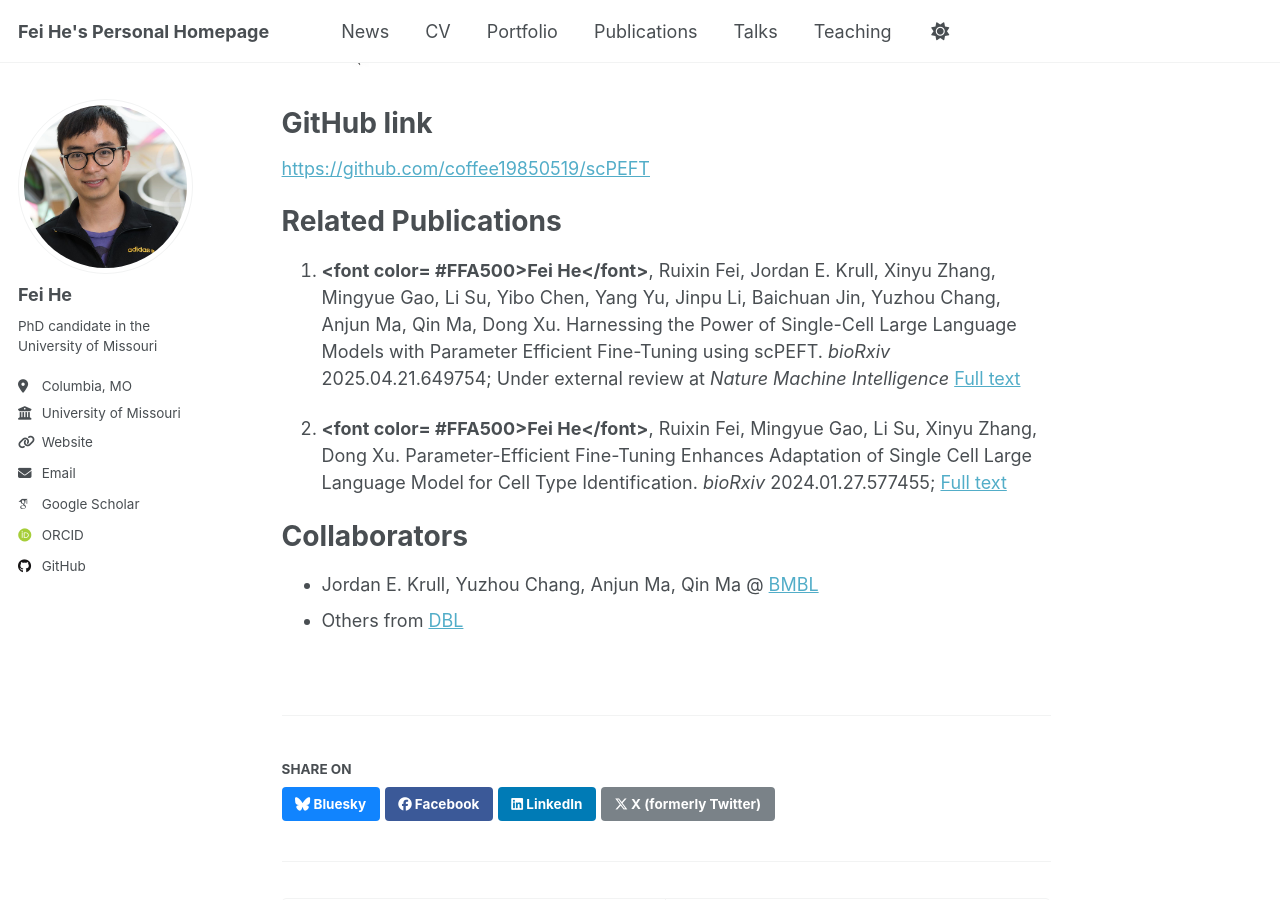
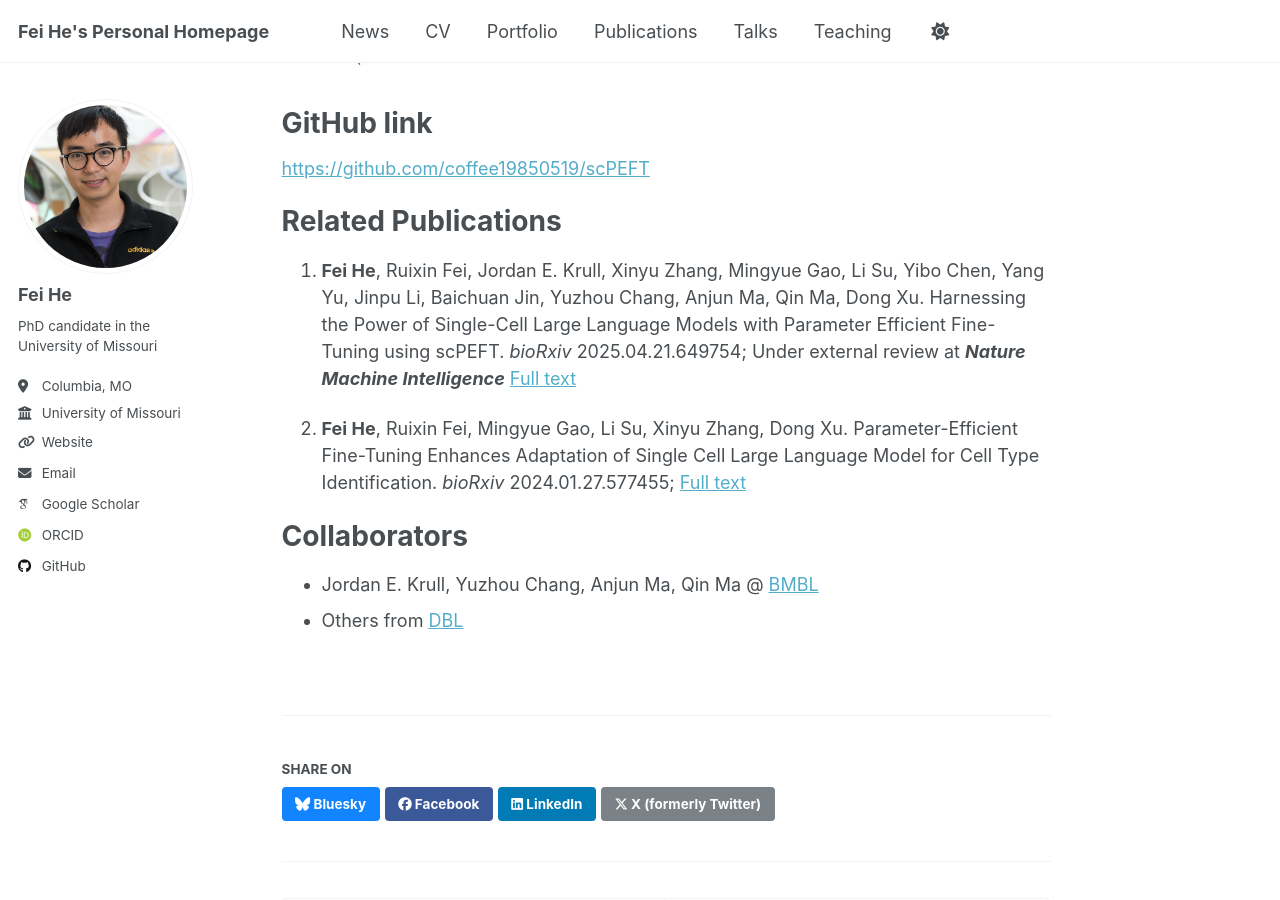
Before and after one commit to coffee19850519/coffee19850519.github.io, a Jekyll site: the page built from _portfolio/portfolio-1.md, in a window 1280 px wide and 900 px high, scrolled down 6333 px. Built offline with Jekyll 4.4.1, drawn with Linux system fonts in a browser that asks for light colours; some web fonts are replaced.

Commit message:
update portfolio

```diff
--- a/_portfolio/portfolio-1.md
+++ b/_portfolio/portfolio-1.md
@@ -45,11 +45,11 @@ GitHub link
 
 Related Publications
 ======
-1. **<font color= 	#FFA500>Fei He</font>**, Ruixin Fei, Jordan E. Krull, Xinyu Zhang, Mingyue Gao, Li Su, Yibo Chen, Yang Yu, Jinpu Li, Baichuan Jin, Yuzhou Chang, Anjun Ma, Qin Ma, Dong Xu.
+1. **Fei He**, Ruixin Fei, Jordan E. Krull, Xinyu Zhang, Mingyue Gao, Li Su, Yibo Chen, Yang Yu, Jinpu Li, Baichuan Jin, Yuzhou Chang, Anjun Ma, Qin Ma, Dong Xu.
 Harnessing the Power of Single-Cell Large Language Models with Parameter Efficient Fine-Tuning using scPEFT.
-*bioRxiv* 2025.04.21.649754; Under external review at *Nature Machine Intelligence* [Full text](https://www.biorxiv.org/content/10.1101/2025.04.21.649754v1.full.pdf)
+*bioRxiv* 2025.04.21.649754; Under external review at ***Nature Machine Intelligence*** [Full text](https://www.biorxiv.org/content/10.1101/2025.04.21.649754v1.full.pdf)
 
-2. **<font color= 	#FFA500>Fei He</font>**, Ruixin Fei, Mingyue Gao, Li Su, Xinyu Zhang, Dong Xu.
+2. **Fei He**, Ruixin Fei, Mingyue Gao, Li Su, Xinyu Zhang, Dong Xu.
 Parameter-Efficient Fine-Tuning Enhances Adaptation of Single Cell Large Language Model for Cell Type Identification.
 *bioRxiv* 2024.01.27.577455; [Full text](https://www.biorxiv.org/content/10.1101/2024.01.27.577455v1.full.pdf)
 
```
Also changed, not shown: _portfolio/portfolio-2.md (+1 -1 lines), _portfolio/portfolio-3.md (+1 -1 lines).
